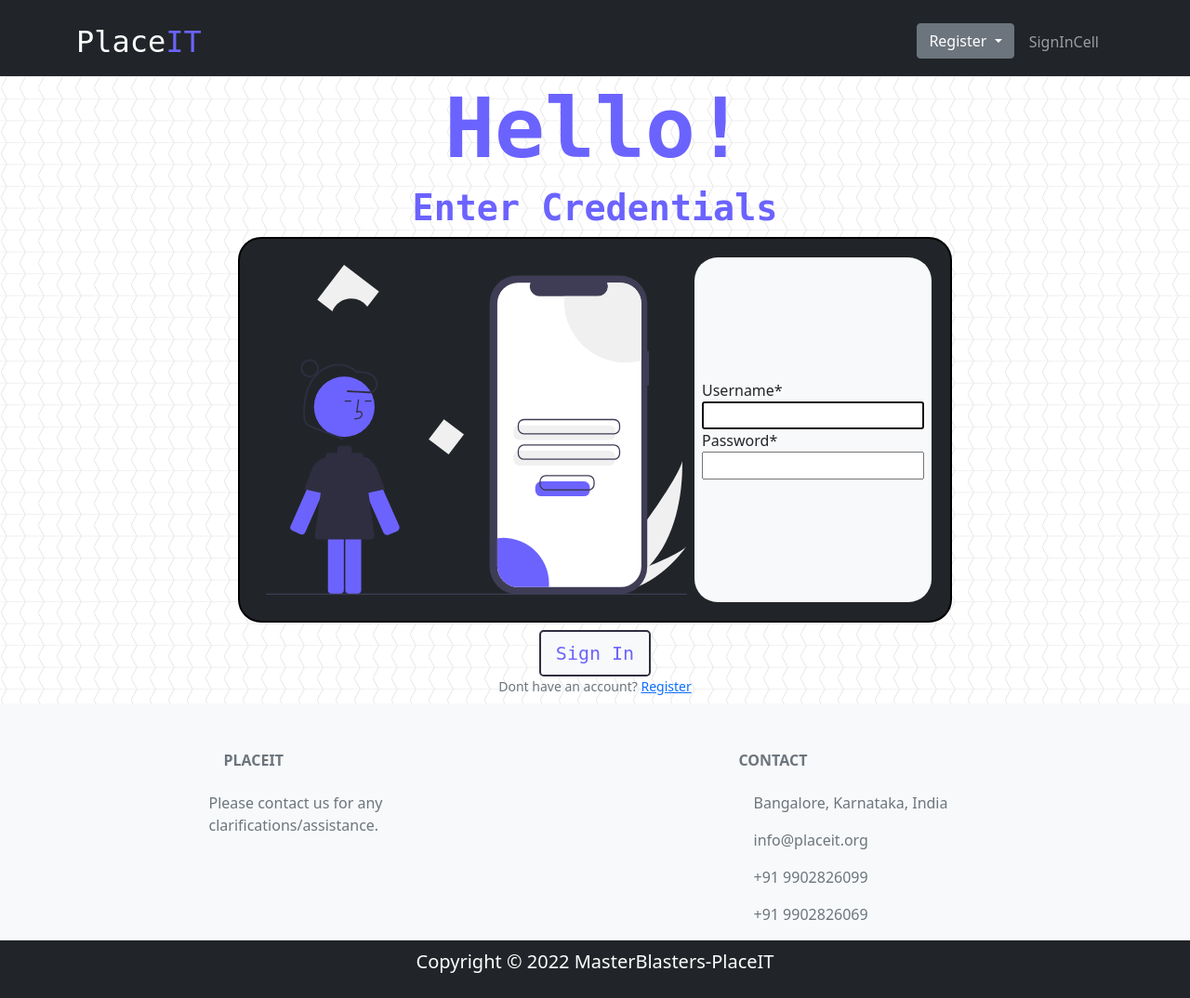
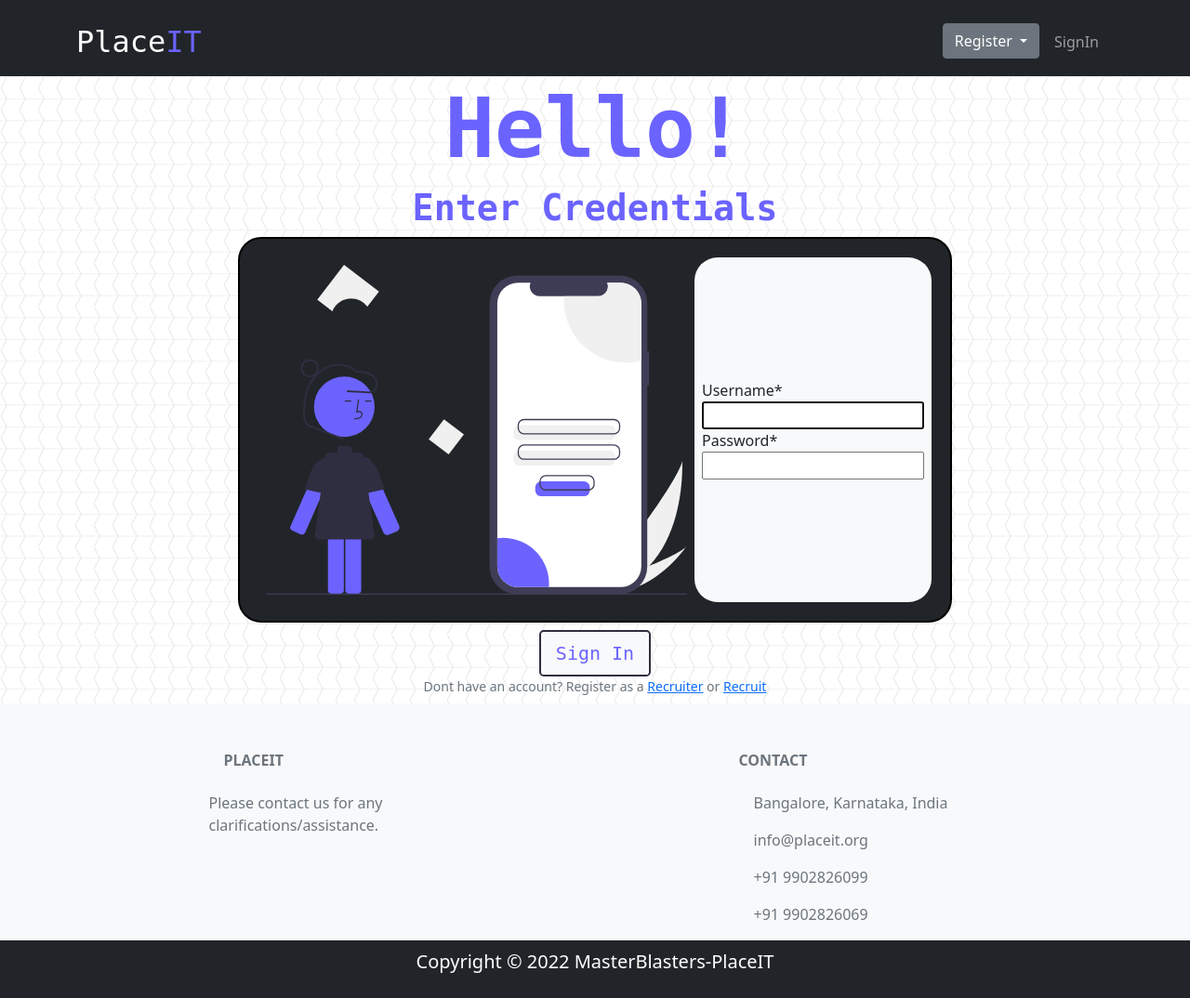
Before and after one commit to chinmayparekh/Master-Blasters, a Django app: page /login/ in a window 1280 px wide. Shown: the whole page at 93% size. Run offline with Django 4.2, Linux system fonts and the light colour scheme; some libraries are stand-ins or nearby versions.

Commit message:
small changes

```diff
--- a/register/templates/register/base.html
+++ b/register/templates/register/base.html
@@ -49,7 +49,7 @@
                    </div>
                </li>
                <li class="nav-item">
-               <a href="{%url 'login'%}" class=" px-3 nav-link">SignInCell</a>
+               <a href="{%url 'login'%}" class=" px-3 nav-link">SignIn</a>
             {% endif %}
             </ul>
          </div>
--- a/register/templates/register/home.html
+++ b/register/templates/register/home.html
@@ -9,7 +9,6 @@
             <h1>Hunting for<span id="carouselText"> Jobs?</span></h1>
             <p class="lead my-4">Place<span id="carouselText">IT</span> is your one-stop solution to all placement related needs. We work with companies & placement/training cells to find the best possible match between employers and employees.
             </p>
-            <button class="btn btn-primary btn-lg">Get Started!</button>
          </div>
          <img src="{% static 'images/job_hunt_main.svg' %}">
       </div>
@@ -56,7 +55,7 @@
    </div>
    <div id=outsidecar class="bg-light">
       <div id="carouselExampleDark" class="carousel carousel-dark slide" data-bs-ride="carousel">
-         <div class="carousel-indicators">
+         <div id="scrollhere" class="carousel-indicators">
            <button type="button" data-bs-target="#carouselExampleDark" data-bs-slide-to="0" class="active" aria-current="true" aria-label="Slide 1"></button>
            <button type="button" data-bs-target="#carouselExampleDark" data-bs-slide-to="1" aria-label="Slide 2"></button>
            <button type="button" data-bs-target="#carouselExampleDark" data-bs-slide-to="2" aria-label="Slide 3"></button>
--- a/register/templates/register/login.html
+++ b/register/templates/register/login.html
@@ -36,7 +36,7 @@
 
             <div class="container d-flex justify-content-center">
                 <small class="text-muted">
-                    Dont have an account? <a href="{%url 'register-rec'%}" class="ml-2">Register</a>
+                    Dont have an account? Register as a <a href="{%url 'register-rec'%}" class="ml-2">Recruiter</a> or <a href="{%url 'register-cell'%}" class="ml-2">Recruit</a>
                 </small>
             </div>
 
--- a/register/templates/register/register.html
+++ b/register/templates/register/register.html
@@ -33,7 +33,7 @@
 
             <div class="container d-flex justify-content-center">
                 <small class="text-muted">
-                    Already Have an account? <a href="#" class="ml-2">Sign In</a>
+                    Already Have an account? <a href="{%url 'login'%}" class="ml-2">Sign In</a>
                 </small>
             </div>
 
```
Also changed, not shown: base/migrations/0001_initial.py (added), db.sqlite3.
